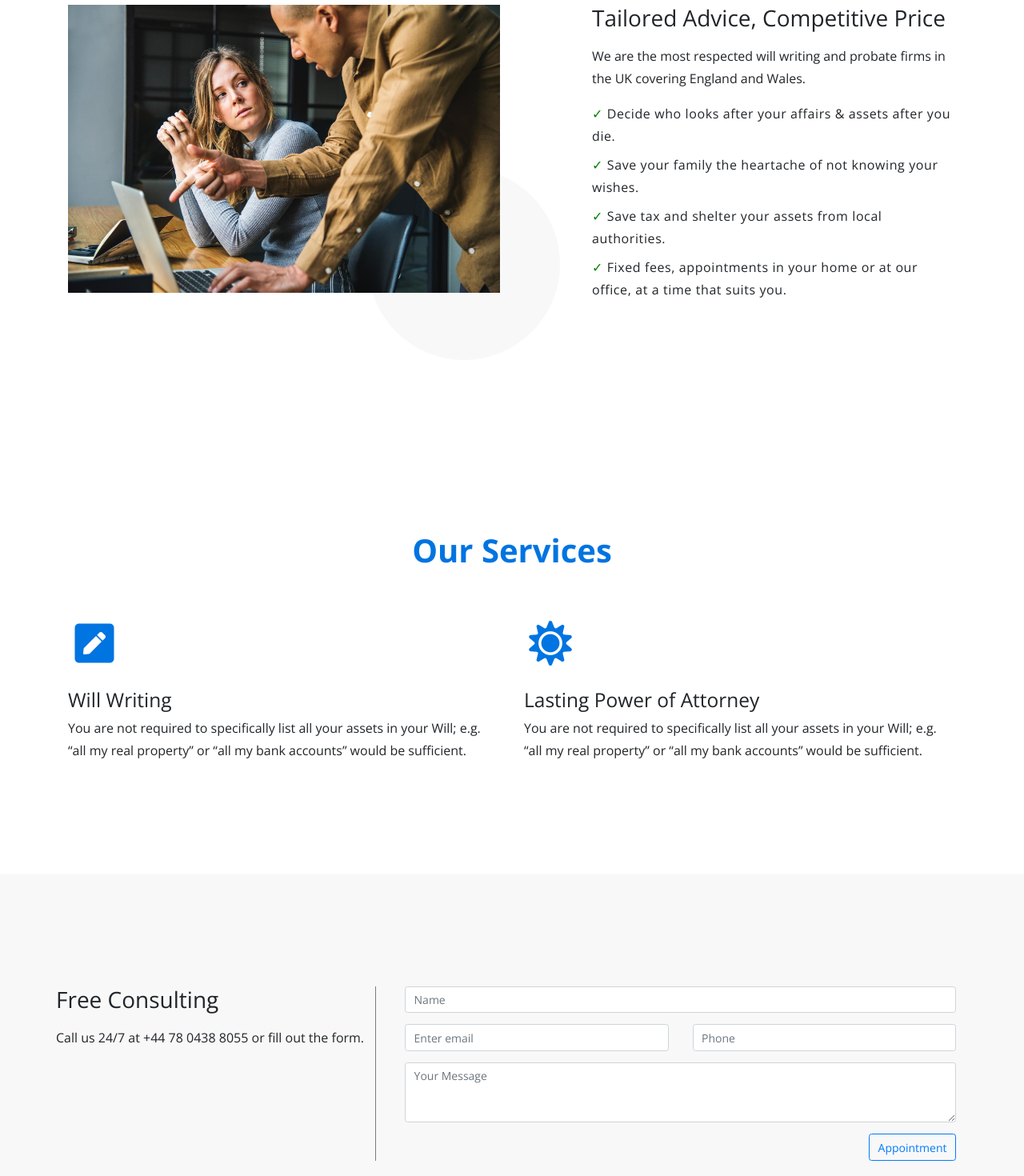
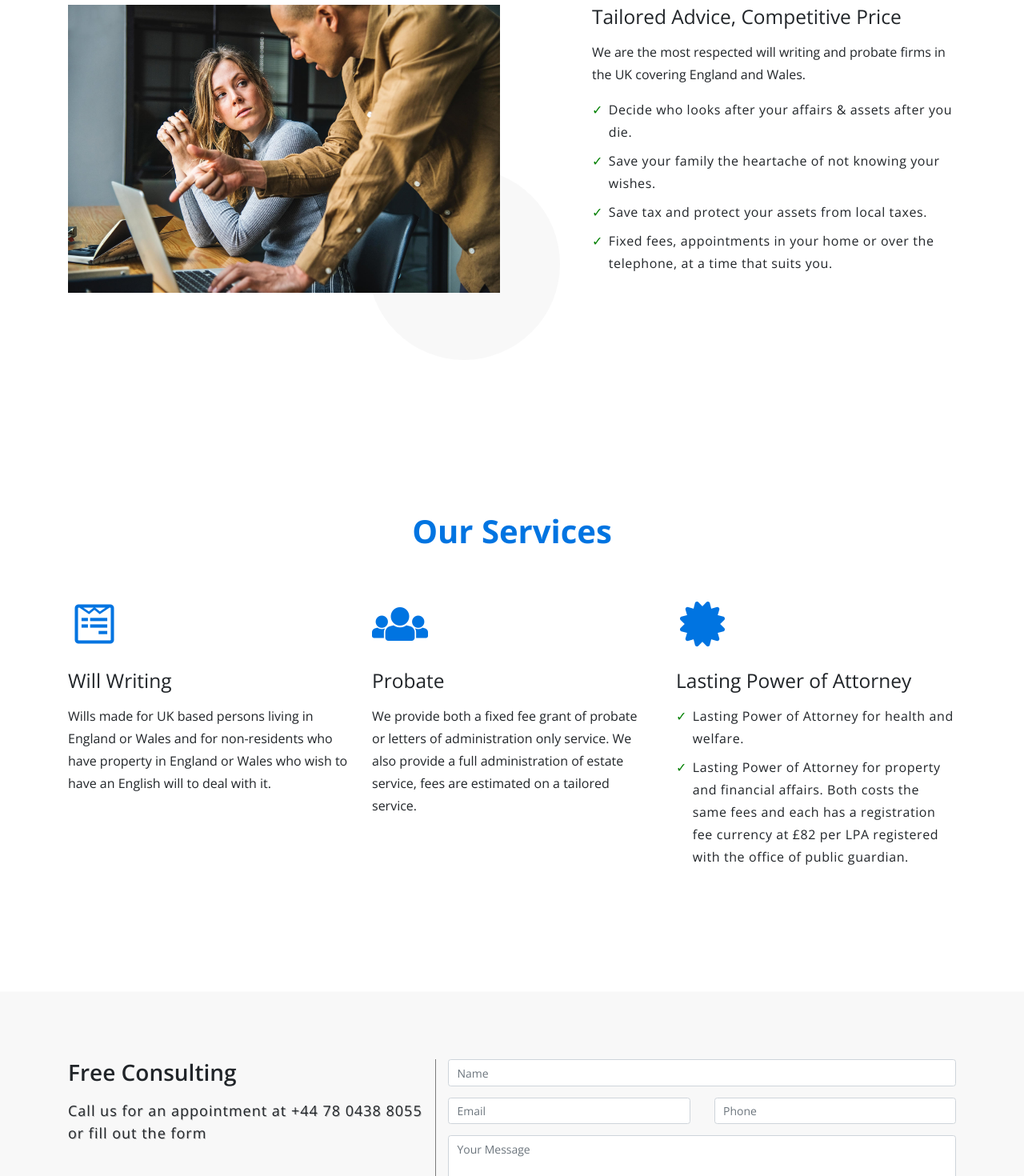
Before and after one commit to MostofaMohiuddin/online-business-showcase, a React (Create React App) app: page / in a window 1280 px wide. Shown: the part 1040-2510 px from the top of the page at 80% size. Built offline with nearby package versions, Linux system fonts and the light colour scheme.

Commit message:
pricing section added 0.1

```diff
--- a/src/css/consulting.css
+++ b/src/css/consulting.css
@@ -1,13 +1,28 @@
-.col-5-md.consulting-subsection {
-  padding-right: 1rem;
-  margin-right: 1.5rem;
+.col-md-5.consulting-subsection {
+  /* padding-right: 1rem;
+  margin-right: 1.5rem; */
   border-right-width: 1px;
   border-right-style: solid;
   border-color: rgba(0, 0, 0, 0.5);
 }
 
+button.appointment-btn {
+  float: right;
+  padding-left: 2rem;
+  padding-right: 2rem;
+  padding-top: 0.5rem;
+  padding-bottom: 0.5rem;
+  font-weight: 600;
+  font-size: 17px;
+  background-color: #0074e1;
+  color: #fff;
+}
+button.appointment-btn:hover {
+  background-color: #fff;
+  color: #0074e1;
+}
 @media screen and (max-width: 768px) {
-  .col-5-md.consulting-subsection {
+  .col-md-5.consulting-subsection {
     border: none;
   }
 }
--- a/src/css/navbar.css
+++ b/src/css/navbar.css
@@ -122,7 +122,7 @@
   /* margin: 0px 15px; */
 
   margin-left: 30px;
-  font-weight: 500;
+  font-weight: 600;
   font-size: 18px;
 
   transition: 0.6s;
@@ -171,7 +171,7 @@
 }
 
 .mynavbar.sticky ul li a:hover {
-  color: #c3073f;
+  color: #0074e1;
 }
 .checklabel {
   display: none;
@@ -207,7 +207,7 @@ i.icon {
     pointer-events: none;
   }
   #check:checked ~ label .sidebarclose.window {
-    margin-left: 80vw;
+    margin-left: 85vw;
   }
 
   .mynavbar ul {
--- a/src/css/section.css
+++ b/src/css/section.css
@@ -4,8 +4,8 @@
 }
 .sectiongray {
   /* margin-top: 10vh; */
-  padding-top: 10rem;
-  padding-bottom: 10rem;
+  padding-top: 6rem;
+  padding-bottom: 6rem;
   border-bottom: 1px solid;
   border-top: 1px solid;
   border-color: rgba(255, 255, 255, 0.5);
@@ -22,13 +22,37 @@ h1.section-title {
 
 h2.section-subtitle {
   margin-bottom: 2vh;
-  /* font-weight: bold; */
+  font-weight: 600;
 }
-
+h3.section-subtitle {
+  margin-bottom: 2vh;
+  /* font-weight: 600; */
+}
+h3.section-subtitle-center {
+  display: block;
+  margin-bottom: 1rem;
+  text-align: center;
+  font-weight: 600;
+}
 .section-paragraph {
   font-size: 16px;
   line-height: 2rem;
   font-weight: 300;
+  margin-bottom: 5.5vh;
+}
+.section-paragraph-big-center {
+  display: block;
+  font-size: 20px;
+  line-height: 2rem;
+  text-align: center;
+  font-weight: 400;
+}
+.section-emphasize {
+  font-size: 18px;
+  line-height: 2rem;
+  letter-spacing: 1px;
+  text-shadow: 1px 1px rgba(128, 128, 128, 0.5);
+  font-weight: 400;
   margin-bottom: 5.5vh;
 }
 
@@ -36,6 +60,7 @@ h2.section-subtitle {
   list-style-type: none;
   line-height: 2rem;
   letter-spacing: 0.6px;
+  margin-left: 1.3em;
 }
 .section-paragraph ul li {
   margin-bottom: 1vh;
@@ -44,4 +69,12 @@ h2.section-subtitle {
 .section-paragraph ul li:before {
   color: green;
   content: "✓ ";
+  display: inline-block;
+  margin-left: -1.3em;
+  width: 1.3em;
 }
+
+i.icon {
+  display: inline;
+  font-size: 16px;
+}
--- a/src/css/services.css
+++ b/src/css/services.css
@@ -1,5 +1,8 @@
-i.icon.services {
+i.icon.services-title-icon {
   display: block;
   color: #0074e1;
   margin-bottom: 2rem;
 }
+i.icon.services-paragraph-icon {
+  margin-left: 0.5rem;
+}
--- a/src/widgets/AboutUs.js
+++ b/src/widgets/AboutUs.js
@@ -32,9 +32,9 @@ class AboutUs extends React.Component {
               className="col-lg-6"
               style={{ paddingLeft: "100px" }}
             >
-              <h2 className="section-subtitle">
+              <h3 className="section-subtitle">
                 Tailored Advice, Competitive Price
-              </h2>
+              </h3>
               <span className="section-paragraph">
                 <div style={{ marginBottom: "2vh" }}>
                   We are the most respected will writing and probate firms in
@@ -47,12 +47,10 @@ class AboutUs extends React.Component {
                   <li>
                     Save your family the heartache of not knowing your wishes.
                   </li>
+                  <li>Save tax and protect your assets from local taxes.</li>
                   <li>
-                    Save tax and shelter your assets from local authorities.
-                  </li>
-                  <li>
-                    Fixed fees, appointments in your home or at our office, at a
-                    time that suits you.
+                    Fixed fees, appointments in your home or over the telephone,
+                    at a time that suits you.
                   </li>
                 </ul>
               </span>
--- /dev/null
+++ b/src/widgets/Card.js
@@ -0,0 +1,42 @@
+import React from "react";
+import Aos from "aos";
+import "aos/dist/aos.css";
+
+import "../css/section.css";
+import "../css/card.css";
+
+class Pricing extends React.Component {
+  componentDidMount() {
+    Aos.init({ duration: 1000 });
+  }
+
+  render() {
+    return (
+      <div>
+        <div class="card" data-aos="flip-right">
+          <div class="card-body">
+            <div class="card-title">{this.props.title}</div>
+            <div class="card-price">
+              <span class="card-discount-price"> {this.props.price}</span>
+              <span class="card-regular-price">{this.props.priceExtra}</span>
+            </div>
+            <div class="card-content section-paragraph">
+              <ul>
+                {this.props.content.map((item) => {
+                  return <li>{item}</li>;
+                })}
+              </ul>
+            </div>
+            <div class="card-button">
+              <a href="#" class="button-gray" role="button" aria-pressed="true">
+                Buy Now
+              </a>
+            </div>
+          </div>
+        </div>
+      </div>
+    );
+  }
+}
+
+export default Pricing;
--- a/src/widgets/Consulting.js
+++ b/src/widgets/Consulting.js
@@ -16,13 +16,14 @@ class Consulting extends React.Component {
       <div>
         <div data-aos="fade-up" className="container">
           <div class="row">
-            <div class="col-5-md consulting-subsection">
+            <div class="col-md-5 consulting-subsection">
               <h2 className="section-subtitle">Free Consulting</h2>
-              <div className="section-paragraph">
-                Call us 24/7 at +44 78 0438 8055 or fill out the form.
+              <div className="section-emphasize">
+                Call us for an appointment at +44 78 0438 8055 or fill out the
+                form
               </div>
             </div>
-            <div class="col-md">
+            <div class="col-md-7">
               <form>
                 <div className="row form-group">
                   <div className="col">
@@ -42,7 +43,7 @@ class Consulting extends React.Component {
                       class="form-control"
                       value={this.state.email}
                       onChange={(e) => this.setState({ email: e.target.value })}
-                      placeholder="Enter email"
+                      placeholder="Email"
                     ></input>
                   </div>
                   <div className="col-6">
@@ -59,15 +60,14 @@ class Consulting extends React.Component {
                   <textarea
                     class="form-control"
                     id="exampleFormControlTextarea1"
-                    rows="3"
+                    rows="5"
                     placeholder="Your Message"
                   ></textarea>
                 </div>
               </form>
               <button
                 type="button"
-                class="btn btn-outline-primary"
-                style={{ float: "right" }}
+                class="btn btn-outline-primary appointment-btn"
               >
                 Appointment
               </button>
--- a/src/widgets/FAQs.js
+++ b/src/widgets/FAQs.js
@@ -41,6 +41,10 @@ class FAQs extends React.Component {
                 <span className="section-paragraph">
                   Once executed, your Will is valid until it is replaced by a
                   New Will, revoked in writing or destroyed intentionally.
+                  Marriage will automatically revoke any previous will , unless
+                  it was expressly made in contemplation of that marriage. If
+                  you think this may have been your case,talk to us to receive
+                  specific advice
                 </span>
               </div>
 
--- /dev/null
+++ b/src/widgets/Pricing.js
@@ -0,0 +1,118 @@
+import React from "react";
+import Aos from "aos";
+import "aos/dist/aos.css";
+
+import Card from "./Card";
+import "../css/section.css";
+
+class Pricing extends React.Component {
+  componentDidMount() {
+    Aos.init({ duration: 1000 });
+  }
+
+  render() {
+    return (
+      <div>
+        <div className="container">
+          <h1 data-aos="fade-up" className="section-title">
+            Pricing
+          </h1>
+          <div class="container">
+            <div class="row">
+              <div class="col-lg">
+                <Card
+                  title="Single Will"
+                  price="£99"
+                  priceExtra="F2F or over Phone £150"
+                  content={[
+                    " Decide who looks after your affairs & assets after you die",
+                    "Save your family the heartache of not knowing your wishes.",
+                    " Save tax and protect your assets from local taxes.",
+                    " Fixed fees, appointments in your home or over the telephone, at a time that suits you.",
+                  ]}
+                />
+              </div>
+              <div class="col-lg">
+                <Card
+                  title="Double or Joint Will"
+                  price="£199"
+                  priceExtra="F2F or over Phone £299"
+                  content={[
+                    " Decide who looks after your affairs & assets after you die",
+                    "Lorem ipsum dolor sit amet, consectetur adipisicing elit.",
+                    " Consequatur veniam fugit veritatis voluptatem accusamus. ",
+                    " Veniam fuga ducimus tempore omnis sint sunt dignissimos tempora esse.",
+                  ]}
+                />
+              </div>
+
+              <div class="col-lg">
+                <Card
+                  title="Single LPA"
+                  price="£195"
+                  priceExtra="+ Registration Fee"
+                  content={[
+                    " Decide who looks after your affairs & assets after you die",
+                    "Lorem ipsum dolor sit amet, consectetur adipisicing elit.",
+                    " Consequatur veniam fugit veritatis voluptatem accusamus . ",
+                    " Veniam fuga ducimus tempore omnis sint sunt dignissimos tempora esse.",
+                  ]}
+                />
+              </div>
+            </div>
+            <div class="row">
+              <div class="col-lg">
+                <Card
+                  title="Double LPA"
+                  price="£295"
+                  priceExtra="+ Registration Fee"
+                  content={[
+                    "For 1 Client",
+                    "Lorem ipsum dolor sit amet, consectetur adipisicing elit.",
+                    " Consequatur veniam fugit veritatis voluptatem accusamus.",
+                    " Veniam fuga ducimus tempore omnis sint sunt dignissimos tempora esse.",
+                  ]}
+                />
+              </div>
+              <div class="col-lg">
+                <Card
+                  title="Double LPA"
+                  price="£395"
+                  priceExtra="+ Registration Fee"
+                  content={[
+                    " For 2 Clients",
+                    "Lorem ipsum dolor sit amet, consectetur adipisicing elit.",
+                    " Consequatur veniam fugit veritatis voluptatem accusamus.",
+                    " Veniam fuga ducimus tempore omnis sint sunt dignissimos tempora esse.",
+                  ]}
+                />
+              </div>
+
+              <div class="col-lg">
+                <Card
+                  title="4 LPAs"
+                  price="£195"
+                  priceExtra="+ Registration Fee"
+                  content={[
+                    "For 2 Clients",
+                    "Lorem ipsum dolor sit amet, consectetur adipisicing elit.",
+                    " Consequatur veniam fugit veritatis voluptatem accusamus.",
+                    " Veniam fuga ducimus tempore omnis sint sunt dignissimos tempora esse.",
+                  ]}
+                />
+              </div>
+            </div>
+            <div class="ui horizontal divider ">Or </div>
+            <h3 class="section-subtitle-center">Call Us For Details </h3>
+            <div class="section-paragraph-big-center">
+              <i aria-hidden="true" className={`call icon  `}></i> +44 78 0438
+              8055
+            </div>
+          </div>
+        </div>
+      </div>
+    );
+  }
+}
+
+export default Pricing;
--- a/src/widgets/Services.js
+++ b/src/widgets/Services.js
@@ -21,30 +21,56 @@ class Services extends React.Component {
             <div
               data-aos="fade-up"
               data-aos-duration="5000"
-              className="col-lg-6"
+              className="col-lg-4"
             >
               <i
                 aria-hidden="true"
-                className={`write square huge icon services`}
+                className={`wordpress forms huge icon services-title-icon`}
               ></i>
               <h3 className="section-subtitle">Will Writing</h3>
               <span className="section-paragraph">
-                You are not required to specifically list all your assets in
-                your Will; e.g. “all my real property” or “all my bank accounts”
-                would be sufficient.
+                Wills made for UK based persons living in England or Wales and
+                for non-residents who have property in England or Wales who wish
+                to have an English will to deal with it.
               </span>
             </div>
             <div
               data-aos="fade-up"
               data-aos-duration="5000"
-              className="col-lg-6"
+              className="col-lg-4"
             >
-              <i aria-hidden="true" className={`sun huge icon services`}></i>
+              <i
+                aria-hidden="true"
+                className={`group huge icon services-title-icon`}
+              ></i>
+              <h3 className="section-subtitle">Probate</h3>
+              <span className="section-paragraph">
+                We provide both a fixed fee grant of probate or letters of
+                administration only service. We also provide a full
+                administration of estate service, fees are estimated on a
+                tailored service.
+              </span>
+            </div>
+            <div
+              data-aos="fade-up"
+              data-aos-duration="5000"
+              className="col-lg-4"
+            >
+              <i
+                aria-hidden="true"
+                className={`certificate huge icon services-title-icon`}
+              ></i>
               <h3 className="section-subtitle">Lasting Power of Attorney</h3>
               <span className="section-paragraph">
-                You are not required to specifically list all your assets in
-                your Will; e.g. “all my real property” or “all my bank accounts”
-                would be sufficient.
+                <ul>
+                  <li>Lasting Power of Attorney for health and welfare.</li>
+                  <li>
+                    Lasting Power of Attorney for property and financial
+                    affairs. Both costs the same fees and each has a
+                    registration fee currency at £82 per LPA registered with the
+                    office of public guardian.
+                  </li>
+                </ul>
               </span>
             </div>
           </div>
```
Also changed, not shown: src/css/card.css (added, +61 -0 lines), src/widgets/Header.js (+10 -5 lines), 1 other file (tests, documents, lock files or other folders).
